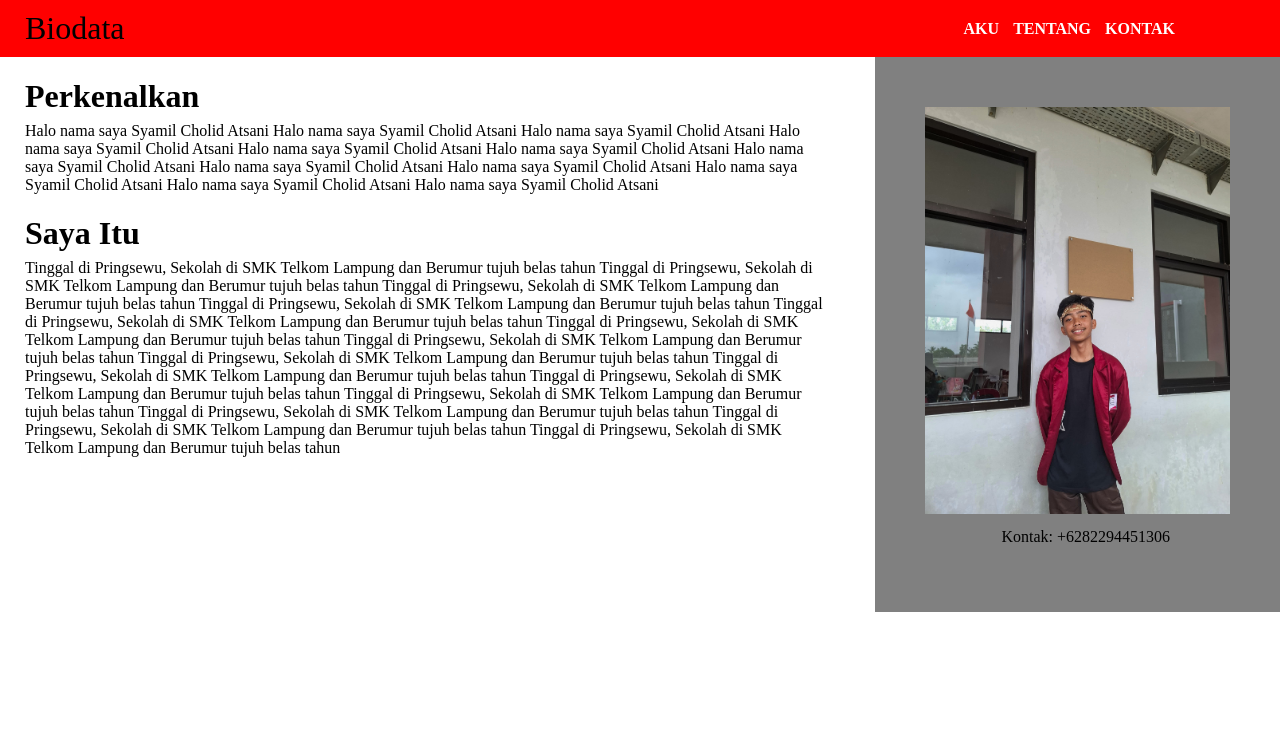
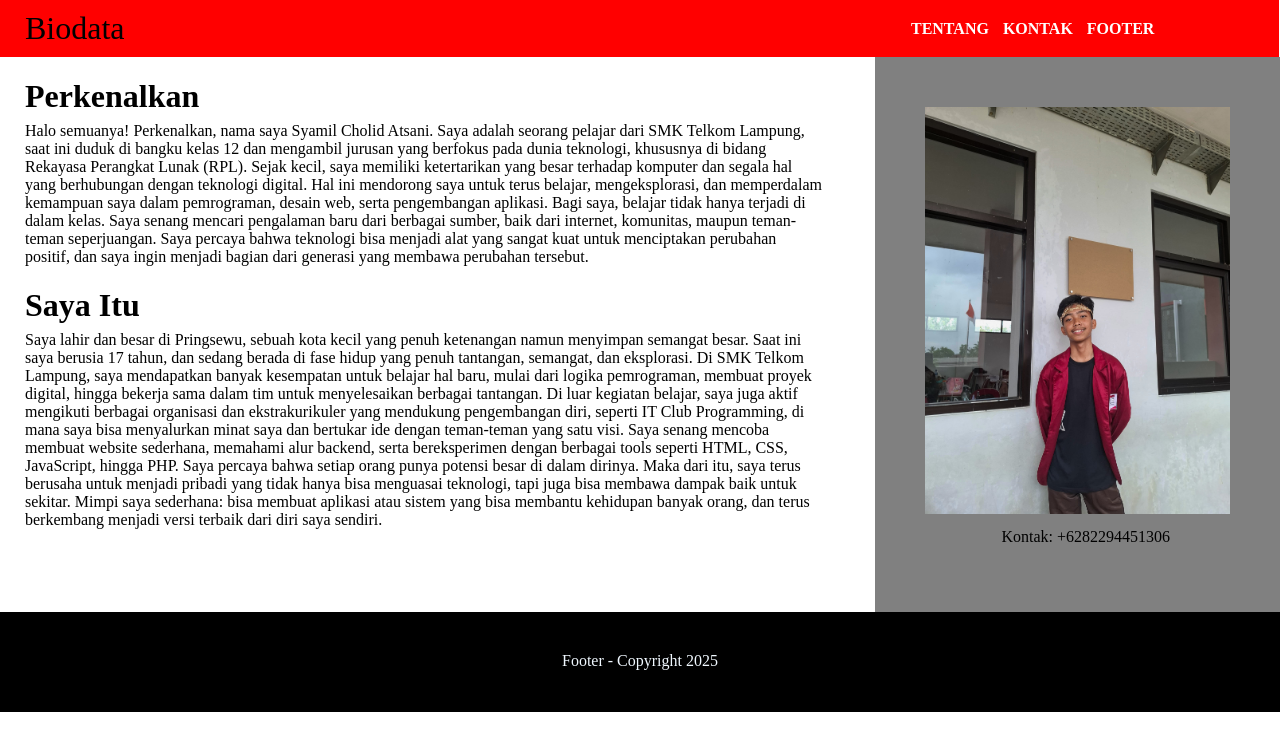
Before and after one commit to MilQ28/First-Project, a plain HTML site: page Free UH/index.html in a window 1280 px wide. Drawn offline with Linux system fonts and the light colour scheme.

Commit message:
Add files via upload

```diff
--- a/Free UH/index.html
+++ b/Free UH/index.html
@@ -14,42 +14,51 @@
         <span>Biodata</span>
         <div class="nav">
             <strong>
-                <a href="#aku">AKU</a>
                 <a href="#tentang">TENTANG</a>
                 <a href="#kontak">KONTAK</a>
+                <a href="#foot">FOOTER</a>
             </strong>
         </div>
     </div>
     <div class="main">
         <div class="article">
             <h1 id="aku">Perkenalkan</h1>
-            <p>Halo nama saya Syamil Cholid Atsani Halo nama saya Syamil Cholid Atsani Halo nama saya Syamil Cholid
-                Atsani
-                Halo nama saya Syamil Cholid Atsani Halo nama saya Syamil Cholid Atsani Halo nama saya Syamil Cholid
-                Atsani
-                Halo nama saya Syamil Cholid Atsani Halo nama saya Syamil Cholid Atsani Halo nama saya Syamil Cholid
-                Atsani
-                Halo nama saya Syamil Cholid Atsani Halo nama saya Syamil Cholid Atsani Halo nama saya Syamil Cholid
-                Atsani
+            <p>Halo semuanya! Perkenalkan, nama saya Syamil Cholid Atsani. Saya adalah seorang pelajar dari SMK Telkom
+                Lampung, saat ini duduk di bangku kelas 12 dan mengambil jurusan yang berfokus pada dunia teknologi,
+                khususnya di bidang Rekayasa Perangkat Lunak (RPL). Sejak kecil, saya memiliki ketertarikan yang besar
+                terhadap komputer dan segala hal yang berhubungan dengan teknologi digital. Hal ini mendorong saya untuk
+                terus belajar, mengeksplorasi, dan memperdalam kemampuan saya dalam pemrograman, desain web, serta
+                pengembangan aplikasi.
+
+                Bagi saya, belajar tidak hanya terjadi di dalam kelas. Saya senang mencari pengalaman baru dari berbagai
+                sumber, baik dari internet, komunitas, maupun teman-teman seperjuangan. Saya percaya bahwa teknologi
+                bisa menjadi alat yang sangat kuat untuk menciptakan perubahan positif, dan saya ingin menjadi bagian
+                dari generasi yang membawa perubahan tersebut.
             </p>
             <h1 id="tentang">Saya Itu</h1>
-            <p>Tinggal di Pringsewu, Sekolah di SMK Telkom Lampung dan Berumur tujuh belas tahun Tinggal di Pringsewu,
-                Sekolah di SMK Telkom Lampung dan Berumur tujuh belas tahun Tinggal di Pringsewu, Sekolah di SMK Telkom
-                Lampung dan Berumur tujuh belas tahun Tinggal di Pringsewu, Sekolah di SMK Telkom Lampung dan Berumur
-                tujuh belas tahun Tinggal di Pringsewu, Sekolah di SMK Telkom Lampung dan Berumur tujuh belas tahun
-                Tinggal di Pringsewu, Sekolah di SMK Telkom Lampung dan Berumur tujuh belas tahun Tinggal di Pringsewu,
-                Sekolah di SMK Telkom Lampung dan Berumur tujuh belas tahun Tinggal di Pringsewu, Sekolah di SMK Telkom
-                Lampung dan Berumur tujuh belas tahun Tinggal di Pringsewu, Sekolah di SMK Telkom Lampung dan Berumur
-                tujuh belas tahun Tinggal di Pringsewu, Sekolah di SMK Telkom Lampung dan Berumur tujuh belas tahun
-                Tinggal di Pringsewu, Sekolah di SMK Telkom Lampung dan Berumur tujuh belas tahun Tinggal di Pringsewu,
-                Sekolah di SMK Telkom Lampung dan Berumur tujuh belas tahun Tinggal di Pringsewu, Sekolah di SMK Telkom
-                Lampung dan Berumur tujuh belas tahun Tinggal di Pringsewu, Sekolah di SMK Telkom Lampung dan Berumur
-                tujuh belas tahun </p>
+            <p>Saya lahir dan besar di Pringsewu, sebuah kota kecil yang penuh ketenangan namun menyimpan semangat
+                besar. Saat ini saya berusia 17 tahun, dan sedang berada di fase hidup yang penuh tantangan, semangat,
+                dan eksplorasi. Di SMK Telkom Lampung, saya mendapatkan banyak kesempatan untuk belajar hal baru, mulai
+                dari logika pemrograman, membuat proyek digital, hingga bekerja sama dalam tim untuk menyelesaikan
+                berbagai tantangan.
+
+                Di luar kegiatan belajar, saya juga aktif mengikuti berbagai organisasi dan ekstrakurikuler yang
+                mendukung pengembangan diri, seperti IT Club Programming, di mana saya bisa menyalurkan minat saya dan
+                bertukar ide dengan teman-teman yang satu visi. Saya senang mencoba membuat website sederhana, memahami
+                alur backend, serta bereksperimen dengan berbagai tools seperti HTML, CSS, JavaScript, hingga PHP.
+
+                Saya percaya bahwa setiap orang punya potensi besar di dalam dirinya. Maka dari itu, saya terus berusaha
+                untuk menjadi pribadi yang tidak hanya bisa menguasai teknologi, tapi juga bisa membawa dampak baik
+                untuk sekitar. Mimpi saya sederhana: bisa membuat aplikasi atau sistem yang bisa membantu kehidupan
+                banyak orang, dan terus berkembang menjadi versi terbaik dari diri saya sendiri. </p>
         </div>
         <div class="aside">
-            <img src="a.jpg" alt="" width="305px" height="auto">
+            <img src="img/a.jpg" alt="" width="305px" height="auto">
             <p class="kontak" id="kontak">Kontak: +6282294451306</p>
         </div>
+    </div>
+    <div class="foot" id="foot">
+        <p>Footer - Copyright 2025</p>
     </div>
 
 </body>
--- a/Free UH/style.css
+++ b/Free UH/style.css
@@ -1,12 +1,13 @@
 body {
     margin: 0;
     padding: 0;
+    position: absolute;
 }
 
 .header {
     background-color: red;
     display: flex;
-    width: 100%;
+    width: 98.39%;
     justify-content: space-between;
     align-items: center;
     padding: 10px;
@@ -54,3 +55,16 @@ body {
         margin-top: 10px;
     }
 }
+
+.foot {
+    background-color: black;
+    width: 100%;
+    height: 100px;
+    text-align: center;
+    margin-top: -16px;
+
+    p {
+        color: aliceblue;
+        padding-top: 40px;
+    }
+}
```
Also changed, not shown: Free UH/img/a.jpg (added).
